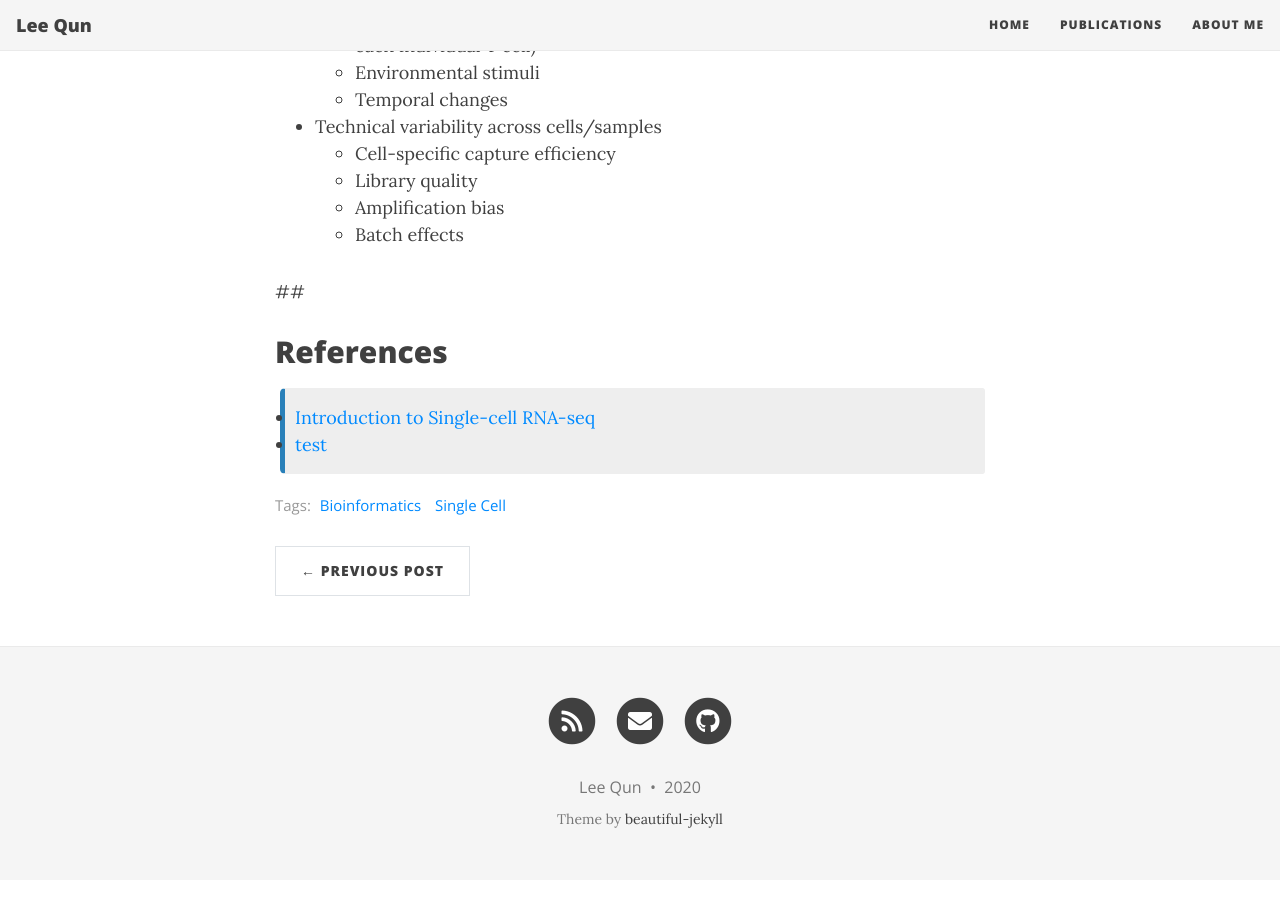
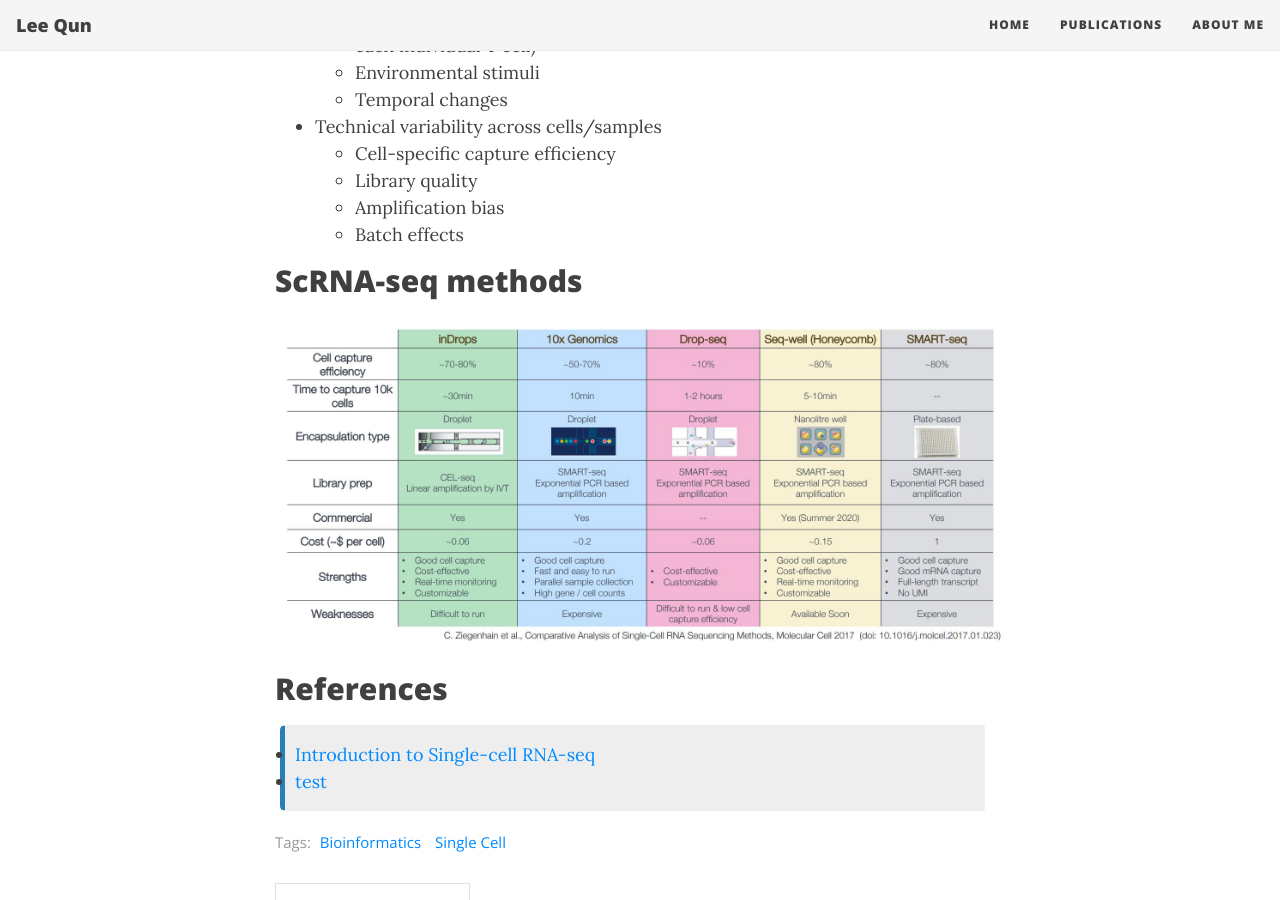
Before and after one commit to leequn/leequn.github.io, a Jekyll site: the page built from _posts/2020-06-19-SingleCell.md, in a window 1280 px wide and 900 px high, scrolled down 1145 px. Built offline with Jekyll 4.4.1, drawn with Linux system fonts in a browser that asks for light colours; nearby versions of some CDN libraries; comment, search, counter and statistics services are not loaded.

Commit message:
Update 2020-06-19-SingleCell.md

```diff
--- a/_posts/2020-06-19-SingleCell.md
+++ b/_posts/2020-06-19-SingleCell.md
@@ -34,7 +34,8 @@
 	- Amplification bias
 	- Batch effects
 
-##
+## ScRNA-seq methods
+![pic1](/assets/img/scrnaseq/2.jpg)
 
 ## References
 
```
